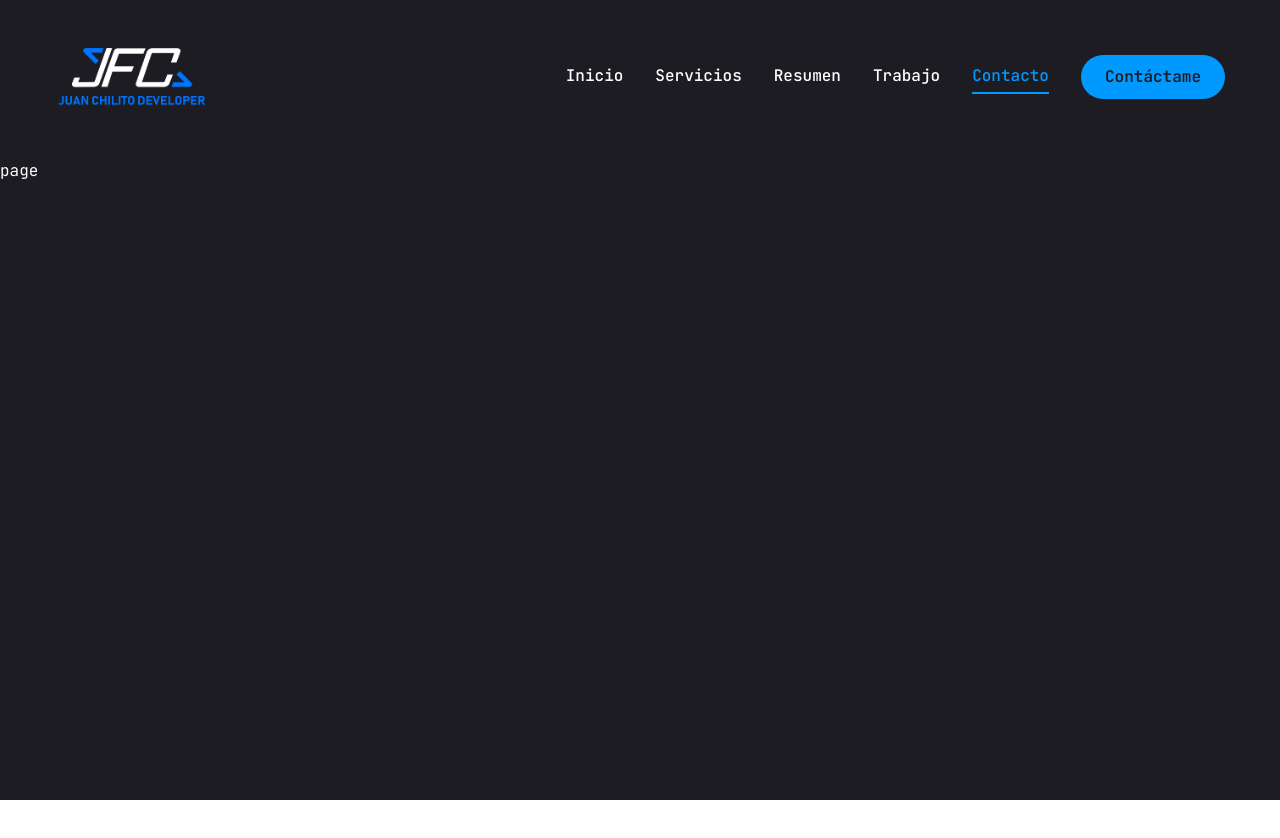
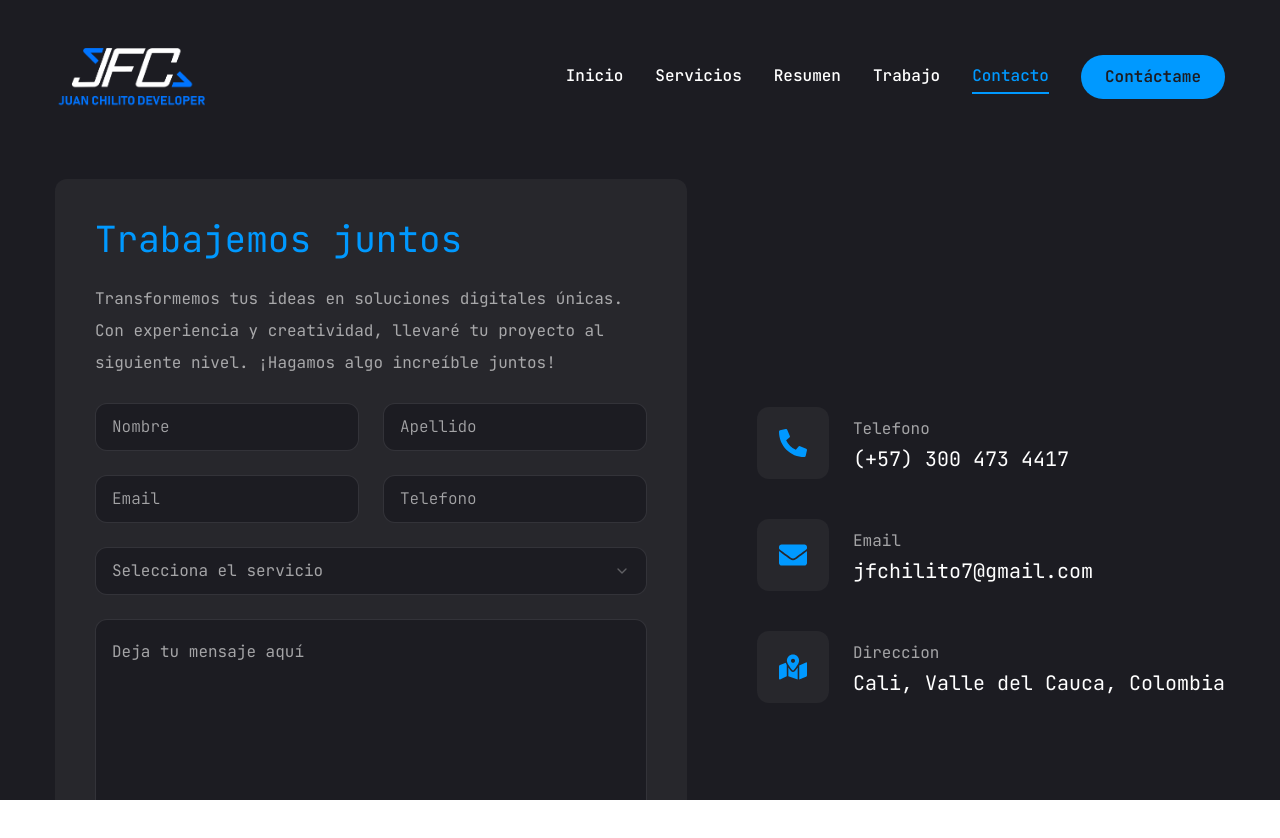
Before and after one commit to jfchilito7/juanchilito_portfolio, a Next.js app: page /contact in a window 1280 px wide. Shown: the top 838 px of the page. Before the commit the page ends 800 px from the top, so only its background shows below. Built offline with nearby package versions, Linux system fonts and the light colour scheme.

Commit message:
Creacion del area de contacto y estilos

```diff
--- a/app/contact/page.jsx
+++ b/app/contact/page.jsx
@@ -1,5 +1,105 @@
+"use client";
+
+import { Button } from "@/components/ui/button";
+import { Input } from "@/components/ui/input";
+import { Textarea } from "@/components/ui/textarea";
+
+import { Select, SelectContent, SelectGroup, SelectItem, SelectLabel, SelectTrigger, SelectValue} from "@/components/ui/select";
+
+import { FaEnvelope, FaMapMarkedAlt, FaPhoneAlt } from "react-icons/fa";
+import { delay } from "framer-motion";
+
+import { motion } from "framer-motion";
+
+const info = [
+    {
+        icon: <FaPhoneAlt />,
+        title: "Telefono",
+        description: "(+57) 300 473 4417"
+    },
+    {
+        icon: <FaEnvelope />,
+        title: "Email",
+        description: "jfchilito7@gmail.com"
+    },
+    {
+        icon: <FaMapMarkedAlt />,
+        title: "Direccion",
+        description: "Cali, Valle del Cauca, Colombia"
+    },
+];
+
 const Contact = () => {
-    return <div>page</div>
+    return (
+        <motion.section
+            initial={{ opacity: 0 }}
+            animate={{
+                opacity: 1,
+                transition: { delay:2.4, duration: 0.4, ease: "easeIn"},
+            }}
+            className="py-6"
+        >
+            <div className="container mx-auto">
+                <div className="flex flex-col xl:flex-row gap-[30px]">
+                    {/* Form */}
+                    <div className="xl:w-[54%] order-2 xl:order-none">
+                        <form action="" className="flex flex-col gap-6 p-10 bg-[#27272c] rounded-xl">
+                            <h3 className="text-4xl text-accent">Trabajemos juntos</h3>
+                            <p className="text-white/60">
+                            Transformemos tus ideas en soluciones digitales únicas. Con experiencia y creatividad, llevaré tu proyecto al siguiente nivel. ¡Hagamos algo increíble juntos!
+                            </p>
+                            {/* input */}
+                            <div className="grid grid-cols-1 md:grid-cols-2 gap-6">
+                                <Input type="firstname" placeholder="Nombre"/>
+                                <Input type="lastname" placeholder="Apellido"/>
+                                <Input type="email" placeholder="Email"/>
+                                <Input type="phone" placeholder="Telefono"/>
+                            </div>
+                            {/* select */}
+                            <Select>
+                                <SelectTrigger className="w-full">
+                                    <SelectValue placeholder="Selecciona el servicio"/>
+                                </SelectTrigger>
+                                <SelectContent>
+                                    <SelectGroup>
+                                        <SelectLabel>Seleccione el servicio</SelectLabel>
+                                        <SelectItem value="est">Desarrollo web</SelectItem>
+                                        <SelectItem value="cst">Desarrollo movil</SelectItem>
+                                        <SelectItem value="mst">Diseño UI/UX</SelectItem>
+                                        <SelectItem value="ngt">Consultoria</SelectItem>
+                                    </SelectGroup>
+                                </SelectContent>
+                            </Select>
+                            {/* textarea */}
+                            <Textarea
+                                className="h-[200px]"
+                                placeholder="Deja tu mensaje aquí"
+                            />
+                            {/* button */}
+                            <Button size="md" className="max-w-40">Enviar Mensaje</Button>
+                        </form>
+                    </div>
+                    {/* Info */}
+                    <div className="flex-1 flex items-center xl:justify-end order-1 xl:order-none mb-8 xl:mb-0">
+                        <ul className="flex flex-col gap-10">
+                            {info.map((item, index) => {
+                                return <li key={index} className="flex flex-1 items-center gap-6">
+                                    <div className="w-[52px] h-[52px] xl:w-[72px] xl:h-[72px] bg-[#27272c] text-accent rounded-xl flex items-center justify-center">
+                                        <div className="text-[28px]">{item.icon}</div>
+                                    </div>
+                                    <div className="flex-1">
+                                        <p className="text-white/60">{item.title}</p>
+                                        <h3 className="text-xl">{item.description}</h3>
+                                    </div>
+                                </li>
+                            })}
+                        </ul>
+                    </div>
+                </div>
+            </div>
+
+        </motion.section>
+    )
 }
 
 export default Contact
--- a/components/ui/input.jsx
+++ b/components/ui/input.jsx
@@ -7,7 +7,7 @@ const Input = React.forwardRef(({ className, type, ...props }, ref) => {
     (<input
       type={type}
       className={cn(
-        "flex h-10 w-full rounded-md border border-slate-200 bg-white px-3 py-2 text-sm ring-offset-white file:border-0 file:bg-transparent file:text-sm file:font-medium file:text-slate-950 placeholder:text-slate-500 focus-visible:outline-none focus-visible:ring-2 focus-visible:ring-slate-950 focus-visible:ring-offset-2 disabled:cursor-not-allowed disabled:opacity-50 dark:border-slate-800 dark:bg-slate-950 dark:ring-offset-slate-950 dark:file:text-slate-50 dark:placeholder:text-slate-400 dark:focus-visible:ring-slate-300",
+        "flex h-[48px] rounded-xl border border-white/10 focus:border-accent font-light bg-primary px-4 py-5 text-base placeholder:text-white/60 outline-none",
         className
       )}
       ref={ref}
--- a/components/ui/select.jsx
+++ b/components/ui/select.jsx
@@ -16,7 +16,7 @@ const SelectTrigger = React.forwardRef(({ className, children, ...props }, ref)
   <SelectPrimitive.Trigger
     ref={ref}
     className={cn(
-      "flex h-10 w-full items-center justify-between rounded-md border border-slate-200 bg-white px-3 py-2 text-sm ring-offset-white placeholder:text-slate-500 focus:outline-none focus:ring-2 focus:ring-slate-950 focus:ring-offset-2 disabled:cursor-not-allowed disabled:opacity-50 [&>span]:line-clamp-1 dark:border-slate-800 dark:bg-slate-950 dark:ring-offset-slate-950 dark:placeholder:text-slate-400 dark:focus:ring-slate-300",
+      "flex h-[48px] w-full items-center justify-between rounded-xl border border-white/10 bg-primary px-4 py-5 text-base text-white/60 placeholder:text-white/10 focus:border-accent outline-none",
       className
     )}
     {...props}>
@@ -54,7 +54,7 @@ const SelectContent = React.forwardRef(({ className, children, position = "poppe
     <SelectPrimitive.Content
       ref={ref}
       className={cn(
-        "relative z-50 max-h-96 min-w-[8rem] overflow-hidden rounded-md border border-slate-200 bg-white text-slate-950 shadow-md data-[state=open]:animate-in data-[state=closed]:animate-out data-[state=closed]:fade-out-0 data-[state=open]:fade-in-0 data-[state=closed]:zoom-out-95 data-[state=open]:zoom-in-95 data-[side=bottom]:slide-in-from-top-2 data-[side=left]:slide-in-from-right-2 data-[side=right]:slide-in-from-left-2 data-[side=top]:slide-in-from-bottom-2 dark:border-slate-800 dark:bg-slate-950 dark:text-slate-50",
+        "relative z-50 max-h-96 min-w-[8rem] overflow-hidden rounded-md border border-white/10 bg-primary text-white shadow-md data-[state=open]:animate-in data-[state=closed]:animate-out data-[state=closed]:fade-out-0 data-[state=open]:fade-in-0 data-[state=closed]:zoom-out-95 data-[state=open]:zoom-in-95 data-[side=bottom]:slide-in-from-top-2 data-[side=left]:slide-in-from-right-2 data-[side=right]:slide-in-from-left-2 data-[side=top]:slide-in-from-bottom-2 dark:border-slate-800 dark:bg-slate-950 dark:text-slate-50",
         position === "popper" &&
           "data-[side=bottom]:translate-y-1 data-[side=left]:-translate-x-1 data-[side=right]:translate-x-1 data-[side=top]:-translate-y-1",
         className
@@ -85,7 +85,7 @@ const SelectItem = React.forwardRef(({ className, children, ...props }, ref) =>
   <SelectPrimitive.Item
     ref={ref}
     className={cn(
-      "relative flex w-full cursor-default select-none items-center rounded-sm py-1.5 pl-8 pr-2 text-sm outline-none focus:bg-slate-100 focus:text-slate-900 data-[disabled]:pointer-events-none data-[disabled]:opacity-50 dark:focus:bg-slate-800 dark:focus:text-slate-50",
+      "relative flex w-full cursor-default select-none items-center rounded-sm py-1.5 pl-8 pr-2 text-sm outline-none focus:bg-accent focus:text-primary data-[disabled]:pointer-events-none data-[disabled]:opacity-50 dark:focus:bg-slate-800 dark:focus:text-slate-50",
       className
     )}
     {...props}>
--- a/components/ui/textarea.jsx
+++ b/components/ui/textarea.jsx
@@ -6,7 +6,7 @@ const Textarea = React.forwardRef(({ className, ...props }, ref) => {
   return (
     (<textarea
       className={cn(
-        "flex min-h-[80px] w-full rounded-md border border-slate-200 bg-white px-3 py-2 text-sm ring-offset-white placeholder:text-slate-500 focus-visible:outline-none focus-visible:ring-2 focus-visible:ring-slate-950 focus-visible:ring-offset-2 disabled:cursor-not-allowed disabled:opacity-50 dark:border-slate-800 dark:bg-slate-950 dark:ring-offset-slate-950 dark:placeholder:text-slate-400 dark:focus-visible:ring-slate-300",
+        "flex min-h-[80px] w-full rounded-xl border border-white/10 bg-primary px-4 py-5 text-base placeholder:text-white/60 focus-visible:outline-none focus-visible:ring-1 focus-visible:ring-accent focus-visible:ring-offset-0 disabled:cursor-not-allowed disabled:opacity-50",
         className
       )}
       ref={ref}
```
